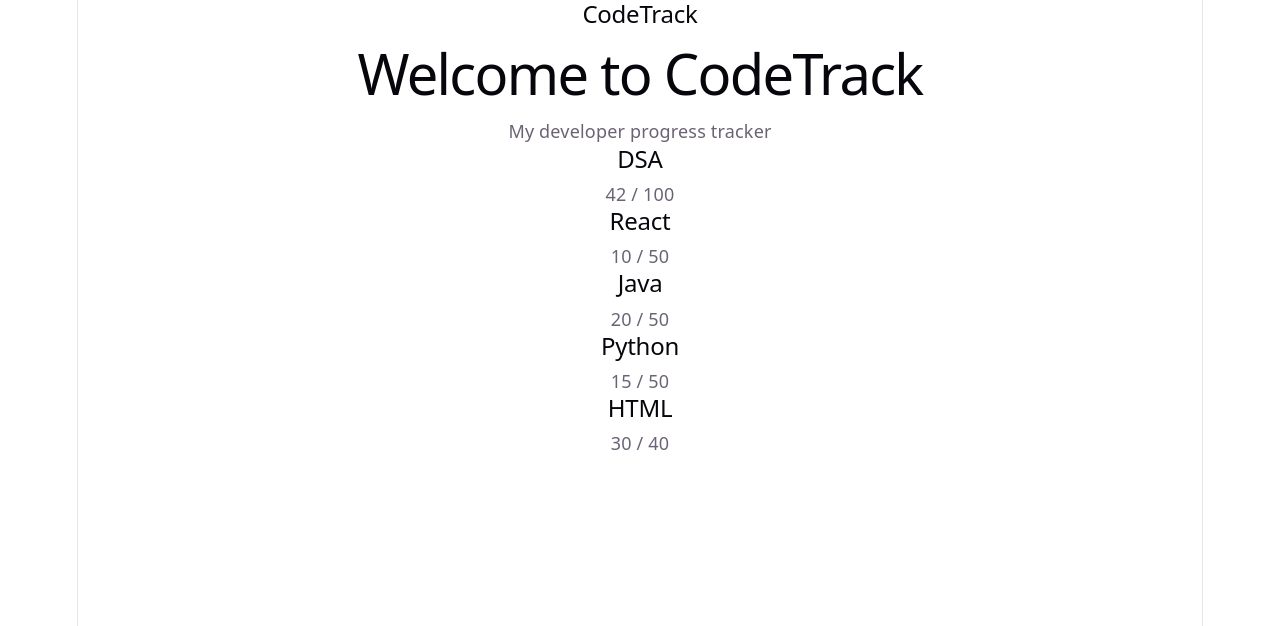
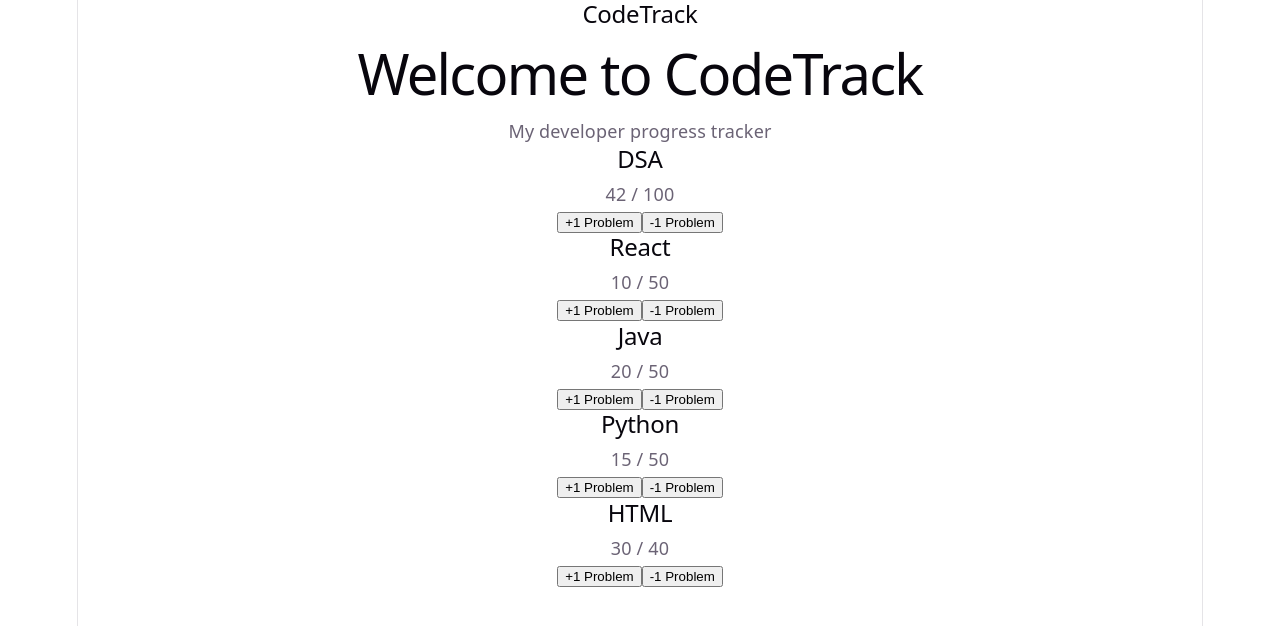
Before and after one commit to wablesayali11/my-first-react-app, a React (Vite) app: page / in a window 1280 px wide. Shown: the top 626 px of the page. Built offline with nearby package versions, Linux system fonts and the light colour scheme.

Commit message:
Added interactive progress with useState

```diff
--- a/src/ProgressCard.jsx
+++ b/src/ProgressCard.jsx
@@ -1,8 +1,30 @@
-function ProgressCard({ title, completed, total }) {
+import { useState } from "react";
+
+function ProgressCard(props) {
+  const [completed, setCompleted] = useState(props.completed);
+
+  function increaseProgress() {
+    setCompleted(completed + 1);
+  }
+  function decreaseProgress() {
+    setCompleted(completed - 1);
+  }
+
+
   return (
     <div>
-      <h2>{title}</h2>
-      <p>{completed} / {total}</p>
+      <h2>{props.title}</h2>
+
+      <p>
+        {completed} / {props.total}
+      </p>
+
+      <button onClick={increaseProgress}>
+        +1 Problem
+      </button>
+      <button onClick={decreaseProgress}>
+        -1 Problem
+      </button>
     </div>
   );
 }
```
